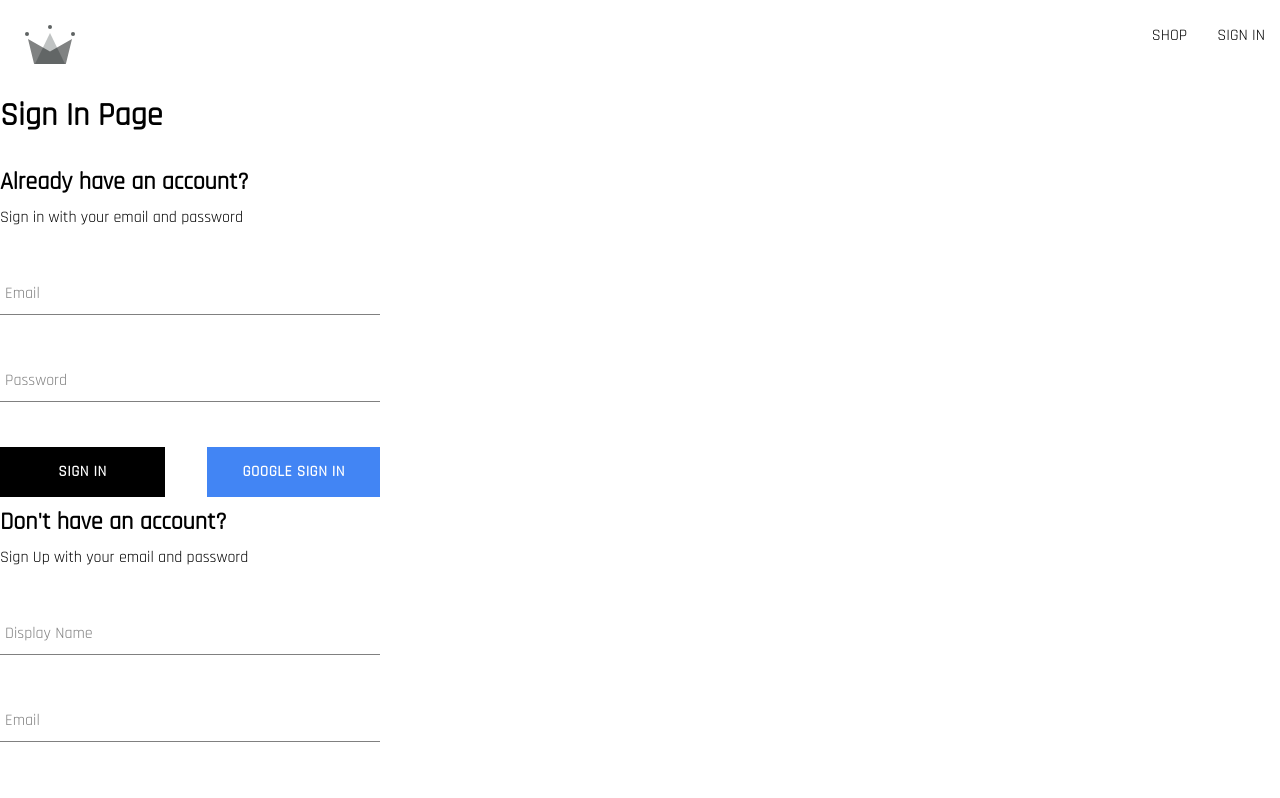
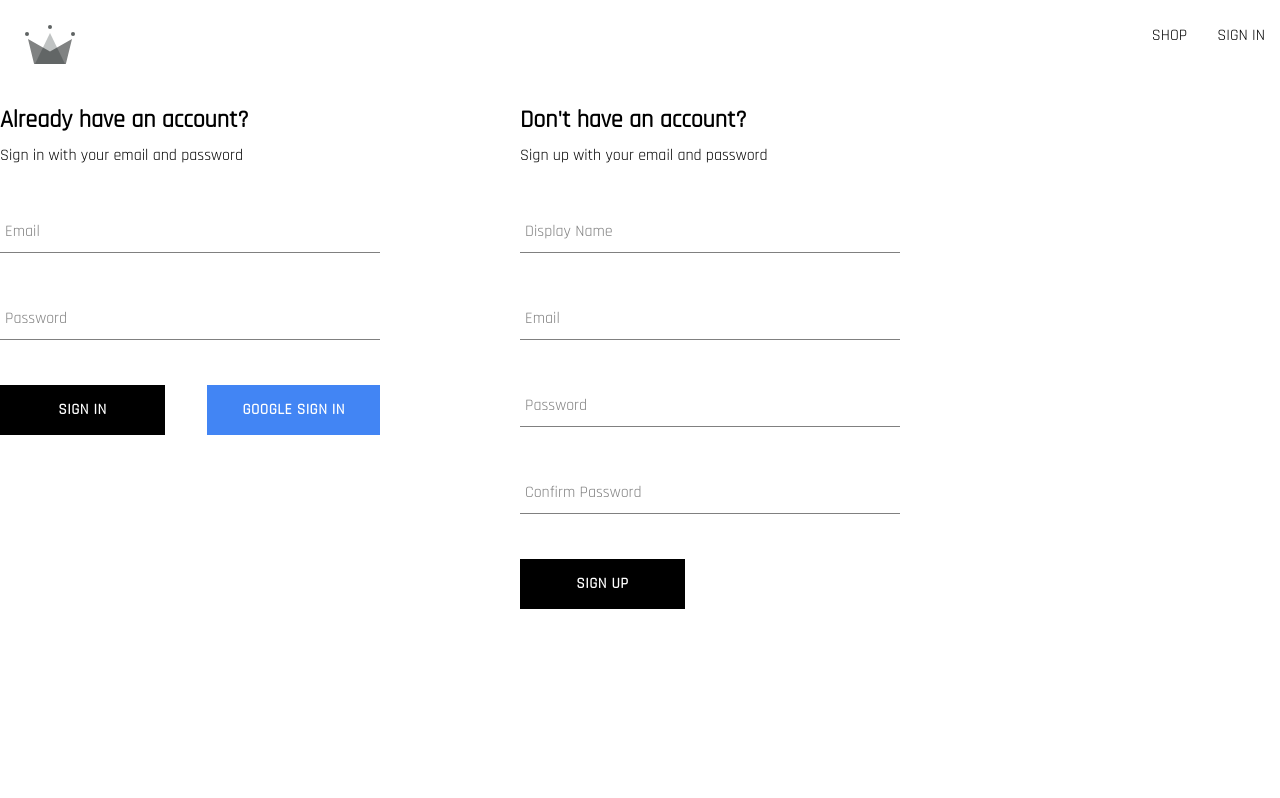
Before and after one commit to marcomartinscastanho/crwn-clothing, a React (Create React App) app: page /auth in a window 1280 px wide. Shown: the top 798 px of the page. Built offline with nearby package versions, Linux system fonts and the light colour scheme.

Commit message:
Finishing Authentication Page

```diff
--- a/src/components/sign-in-form/sign-in-form.component.jsx
+++ b/src/components/sign-in-form/sign-in-form.component.jsx
@@ -31,10 +31,15 @@
     signInAuthUserWithEmailAndPassword(email, password)
       .then(resetFormFields)
       .catch((e) => {
-        if (e.code === "auth/wrong-password") {
-          alert("Wrong password");
+        switch (e.code) {
+          case "auth/user-not-found":
+          case "auth/wrong-password":
+            alert("Wrong email and/or password");
+            break;
+          default:
+            console.error("user sign in error", e);
+            break;
         }
-        console.error("user sign in error", e);
       });
   };
 
@@ -66,7 +71,7 @@
         />
         <div className="buttons-container">
           <Button type="submit">Sign In</Button>
-          <Button buttonType="google" onClick={signInWithGoogle}>
+          <Button type="button" buttonType="google" onClick={signInWithGoogle}>
             Google Sign in
           </Button>
         </div>
--- a/src/components/sign-up-form/sign-up-form.component.jsx
+++ b/src/components/sign-up-form/sign-up-form.component.jsx
@@ -48,7 +48,7 @@
   return (
     <div className="sign-up-container">
       <h2>Don't have an account?</h2>
-      <span>Sign Up with your email and password</span>
+      <span>Sign up with your email and password</span>
       <form onSubmit={handleSubmit}>
         <FormInput
           label="Display Name"
--- a/src/routes/auth/auth.component.jsx
+++ b/src/routes/auth/auth.component.jsx
@@ -1,16 +1,14 @@
-import { Fragment } from "react";
-
 import { SignUpForm } from "../../components/sign-up-form/sign-up-form.component";
 import { SignInForm } from "../../components/sign-in-form/sign-in-form.component";
 
+import "./auth.styles.scss";
+
 export const Authentication = () => {
   return (
-    <Fragment>
-      <h1>Sign In Page</h1>
-      {/* <button onClick={logGoogleUser}>Sign in with Google Popup</button> */}
+    <div className="authentication-container">
       <SignInForm />
       <SignUpForm />
-    </Fragment>
+    </div>
   );
 };
 
--- /dev/null
+++ b/src/routes/auth/auth.styles.scss
@@ -0,0 +1,6 @@
+.authentication-container {
+  display: flex;
+  width: 900px;
+  justify-content: space-between;
+  max-width: 30px auto;
+}
```
